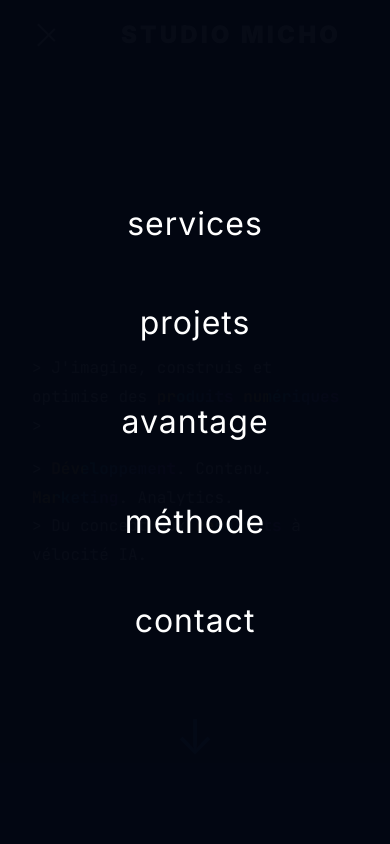
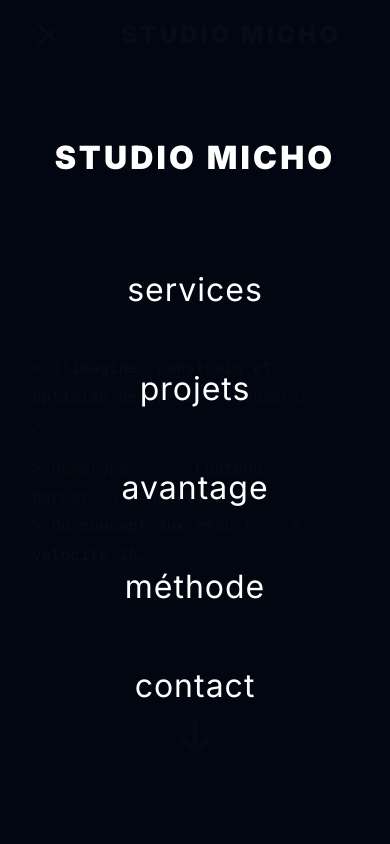
Before and after one commit to pierremichaudpm/studiomicho, a Next.js app: page / in a window 390 px wide. Both pictures are taken after a click on the button 52 px from the left and 35 px from the top of the page. Shown: the top 844 px of the page. Built offline with nearby package versions, Linux system fonts and the light colour scheme.

Commit message:
Add STUDIO MICHO title to mobile menu

```diff
--- a/components/Navigation.tsx
+++ b/components/Navigation.tsx
@@ -175,6 +175,31 @@ const Navigation: React.FC = () => {
         }}
         className="mobile-menu"
       >
+        {/* Studio Micho Title in Menu */}
+        <a
+          href="#"
+          onClick={() => setIsOpen(false)}
+          style={{
+            fontSize: "2rem",
+            fontWeight: 900,
+            color: "var(--white)",
+            textDecoration: "none",
+            letterSpacing: "0.2rem",
+            transition: "all 0.3s ease",
+            marginBottom: "2rem",
+          }}
+          onMouseEnter={(e) => {
+            e.currentTarget.style.color = "#4A90E2";
+            e.currentTarget.style.transform = "translateX(-10px)";
+          }}
+          onMouseLeave={(e) => {
+            e.currentTarget.style.color = "var(--white)";
+            e.currentTarget.style.transform = "translateX(0)";
+          }}
+        >
+          STUDIO MICHO
+        </a>
+
         {menuItems.map((item) => (
           <a
             key={item.label}
```
